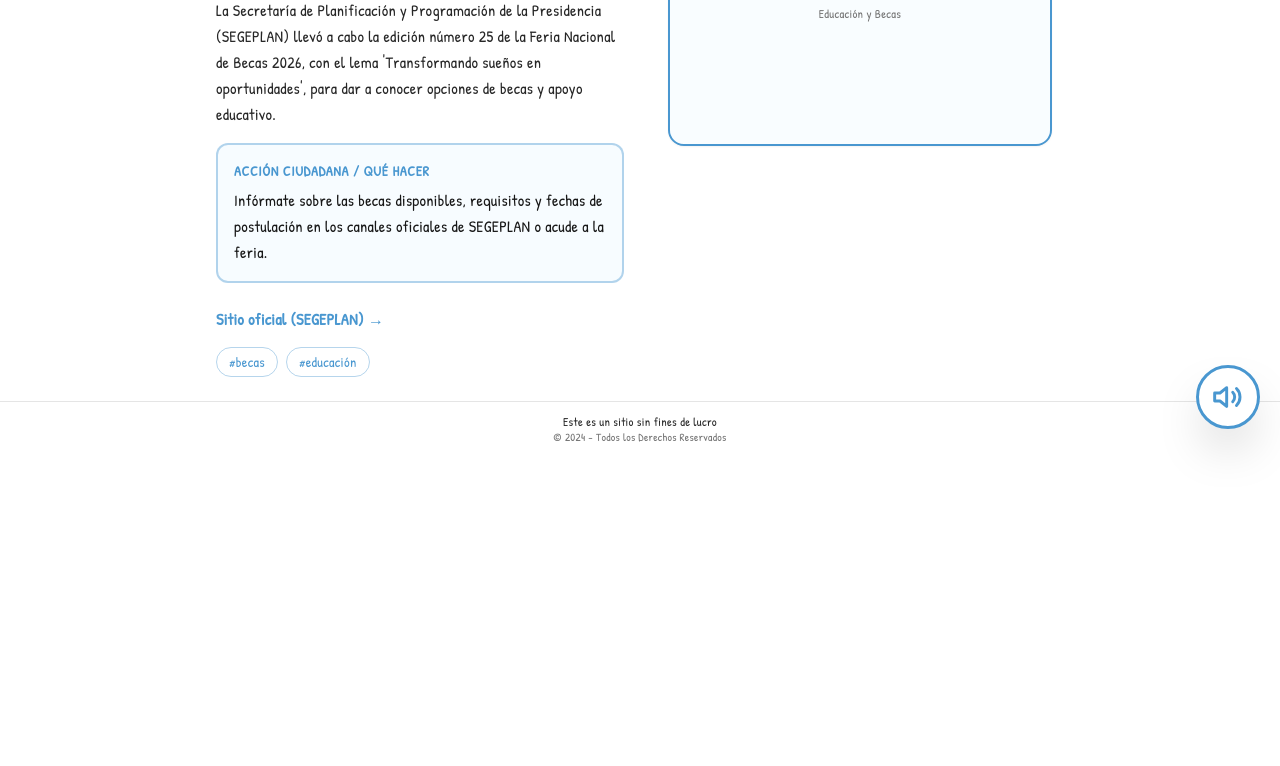
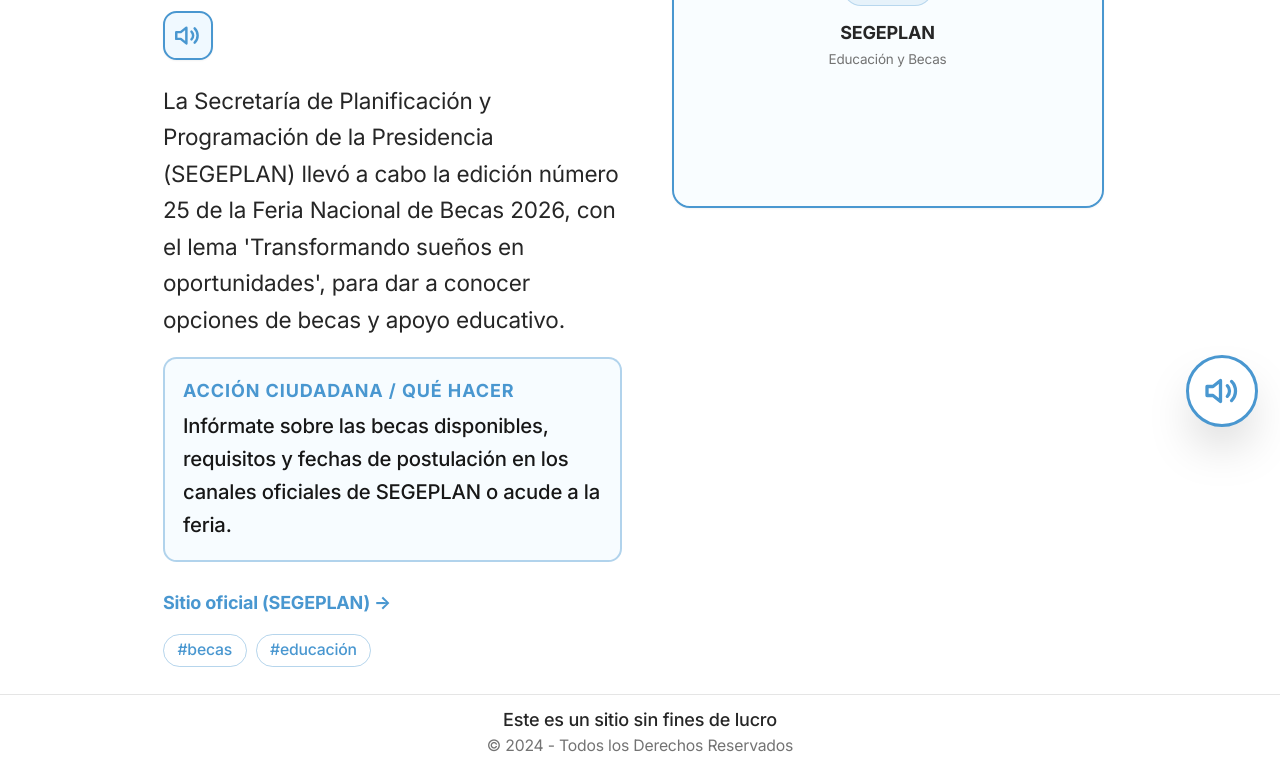
Before and after one commit to ithackathonnacionalgt/reto-8-trebol-4-devop-plus, an Astro site: page /detalle in a window 1280 px wide. Shown: the part 351-1117 px from the top of the page. Before the commit the page ends 808 px from the top, so only its background shows below. Built offline with nearby package versions, Linux system fonts and the light colour scheme; Astro itself is replaced by a stand-in of ours; no server answers.

Commit message:
style: formalizar tipografia general con Inter y preservar estilo de logotipo

```diff
--- a/src/components/Footer.astro
+++ b/src/components/Footer.astro
@@ -3,10 +3,10 @@
 
 <footer class="mt-auto border-t border-neutral-200 dark:border-neutral-800 bg-white dark:bg-[#171717] py-3 px-4 select-none transition-colors duration-200">
   <div class="max-w-5xl mx-auto text-center">
-    <p class="text-xs font-medium text-neutral-800 dark:text-neutral-300 leading-tight">
+    <p class="text-sm sm:text-base font-medium text-neutral-800 dark:text-neutral-300 leading-tight">
       Este es un sitio sin fines de lucro
     </p>
-    <p class="text-[11px] text-neutral-500 dark:text-neutral-500 mt-0.5 leading-tight">
+    <p class="text-xs sm:text-sm text-neutral-500 dark:text-neutral-400 mt-1 leading-tight">
       © 2024 - Todos los Derechos Reservados
     </p>
   </div>
--- a/src/components/Header.astro
+++ b/src/components/Header.astro
@@ -23,7 +23,7 @@
   <div class="max-w-5xl mx-auto px-4 sm:px-6 h-16 sm:h-20 flex items-center justify-between">
     <!-- Izquierda: Logo y Lema -->
     <a href={homeUrl} class="flex flex-col text-left group">
-      <span class="font-bold text-2xl sm:text-3xl tracking-wide text-neutral-900 dark:text-white leading-tight">
+      <span class="font-logo font-bold text-2xl sm:text-3xl tracking-wide text-neutral-900 dark:text-white leading-tight">
         TODOMIGOB
       </span>
       <span class="text-xs sm:text-sm text-neutral-600 dark:text-neutral-400 font-normal">
--- a/src/pages/detalle.astro
+++ b/src/pages/detalle.astro
@@ -73,16 +73,16 @@
         </div>
 
         <!-- Bloque de texto descriptivo y acción ciudadana (tipografía ampliada para personas con baja visión) -->
-        <div class="mt-5 text-base sm:text-base text-neutral-800 dark:text-neutral-200 leading-relaxed text-left space-y-4">
-          <p id="detail-content" class="text-base sm:text-base leading-relaxed">
+        <div class="mt-5 text-neutral-800 dark:text-neutral-200 leading-relaxed text-left space-y-4">
+          <p id="detail-content" class="text-lg sm:text-xl leading-relaxed">
             {defaultSummary}
           </p>
           {defaultAction && (
             <div id="detail-action-container" class="p-4 rounded-xl border-2 border-[#4997D0]/40 bg-sky-50/50 dark:bg-neutral-800/60">
-              <h2 class="text-xs sm:text-sm font-bold uppercase tracking-wider text-[#4997D0] dark:text-sky-300 mb-1.5">
+              <h2 class="text-sm sm:text-base font-bold uppercase tracking-wider text-[#4997D0] dark:text-sky-300 mb-1.5">
                 Acción Ciudadana / Qué hacer
               </h2>
-              <p id="detail-action" class="text-sm sm:text-base text-neutral-900 dark:text-neutral-100 leading-relaxed font-medium">
+              <p id="detail-action" class="text-base sm:text-lg text-neutral-900 dark:text-neutral-100 leading-relaxed font-medium">
                 {defaultAction}
               </p>
             </div>
--- a/src/pages/kch/detalle.astro
+++ b/src/pages/kch/detalle.astro
@@ -71,16 +71,16 @@
         </div>
 
         <!-- Bloque de texto descriptivo y acción ciudadana (tipografía ampliada para personas con baja visión) -->
-        <div class="mt-5 text-base sm:text-base text-neutral-800 dark:text-neutral-200 leading-relaxed text-left space-y-4">
-          <p id="detail-content" class="text-base sm:text-base leading-relaxed">
+        <div class="mt-5 text-neutral-800 dark:text-neutral-200 leading-relaxed text-left space-y-4">
+          <p id="detail-content" class="text-lg sm:text-xl leading-relaxed">
             {defaultSummary}
           </p>
           {defaultAction && (
             <div id="detail-action-container" class="p-4 rounded-xl border-2 border-[#4997D0]/40 bg-sky-50/50 dark:bg-neutral-800/60">
-              <h2 class="text-xs sm:text-sm font-bold uppercase tracking-wider text-[#4997D0] dark:text-sky-300 mb-1.5">
+              <h2 class="text-sm sm:text-base font-bold uppercase tracking-wider text-[#4997D0] dark:text-sky-300 mb-1.5">
                 Chak rech le Winaq / Jas kab'ano
               </h2>
-              <p id="detail-action" class="text-sm sm:text-base text-neutral-900 dark:text-neutral-100 leading-relaxed font-medium">
+              <p id="detail-action" class="text-base sm:text-lg text-neutral-900 dark:text-neutral-100 leading-relaxed font-medium">
                 {defaultAction}
               </p>
             </div>
--- a/src/styles/global.css
+++ b/src/styles/global.css
@@ -1,4 +1,4 @@
-@import url('https://fonts.googleapis.com/css2?family=Patrick+Hand&family=Comic+Neue:wght@400;700&display=swap');
+@import url('https://fonts.googleapis.com/css2?family=Inter:wght@400;500;600;700;800&family=Patrick+Hand&family=Comic+Neue:wght@400;700&display=swap');
 @import "tailwindcss";
 
 @custom-variant dark (&:where(.dark, .dark *));
@@ -6,14 +6,32 @@
 @layer base {
   html {
     scroll-behavior: smooth;
-    font-family: 'Patrick Hand', 'Comic Neue', cursive, sans-serif;
+    font-family: 'Inter', system-ui, -apple-system, BlinkMacSystemFont, 'Segoe UI', Roboto, Oxygen, Ubuntu, Cantarell, 'Open Sans', 'Helvetica Neue', sans-serif;
+    font-size: 16px;
+    line-height: 1.6;
+    -webkit-font-smoothing: antialiased;
+    -moz-osx-font-smoothing: grayscale;
+    text-rendering: optimizeLegibility;
+  }
+
+  @media (min-width: 640px) {
+    html {
+      font-size: 17px;
+    }
+  }
+
+  @media (min-width: 1024px) {
+    html {
+      font-size: 18px;
+    }
   }
 
   body {
     background-color: #ffffff;
     color: #171717;
-    font-family: 'Patrick Hand', 'Comic Neue', cursive, sans-serif;
-    letter-spacing: 0.02em;
+    font-family: 'Inter', system-ui, -apple-system, BlinkMacSystemFont, 'Segoe UI', Roboto, Oxygen, Ubuntu, Cantarell, 'Open Sans', 'Helvetica Neue', sans-serif;
+    font-size: 1rem;
+    letter-spacing: -0.011em;
     min-height: 100vh;
   }
 
@@ -24,5 +42,10 @@
 
   input, button, textarea, select {
     font-family: inherit;
+    font-size: inherit;
   }
 }
+
+.font-logo {
+  font-family: 'Patrick Hand', 'Comic Neue', cursive, sans-serif !important;
+}
```
